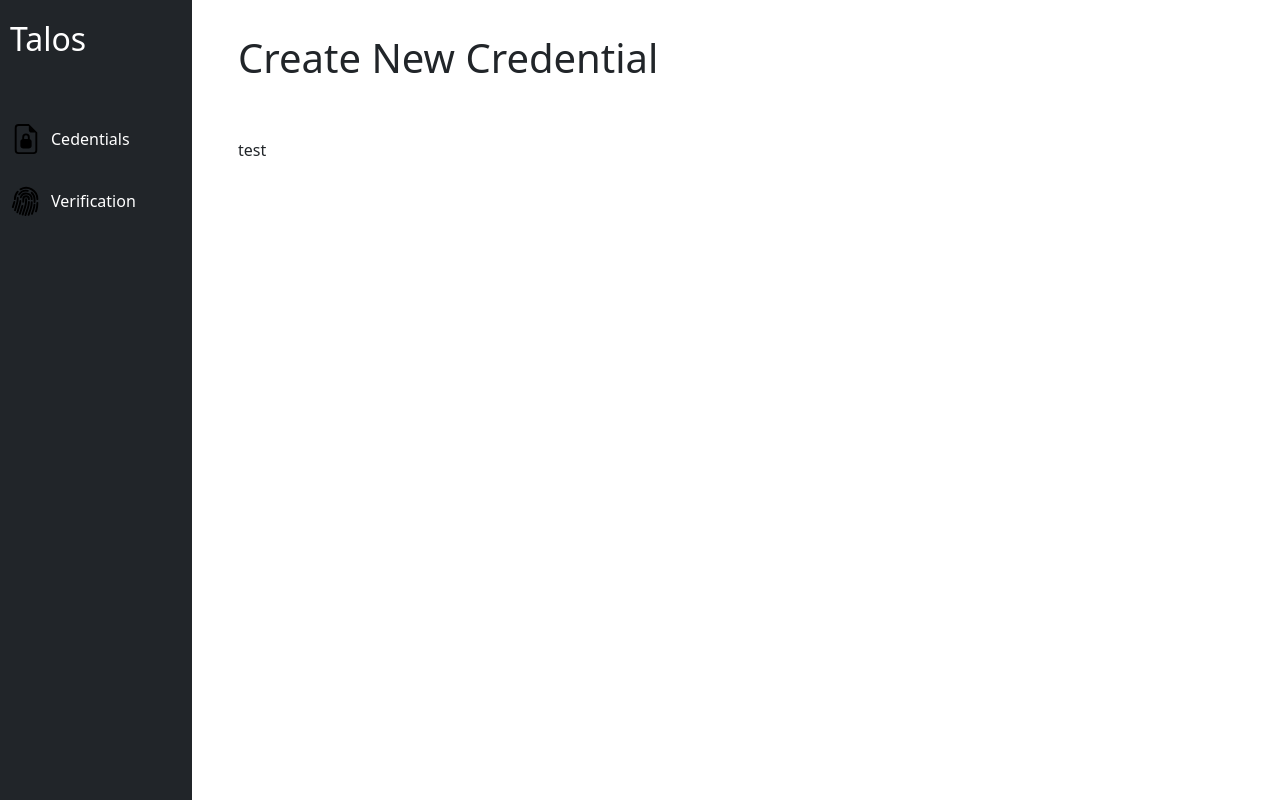
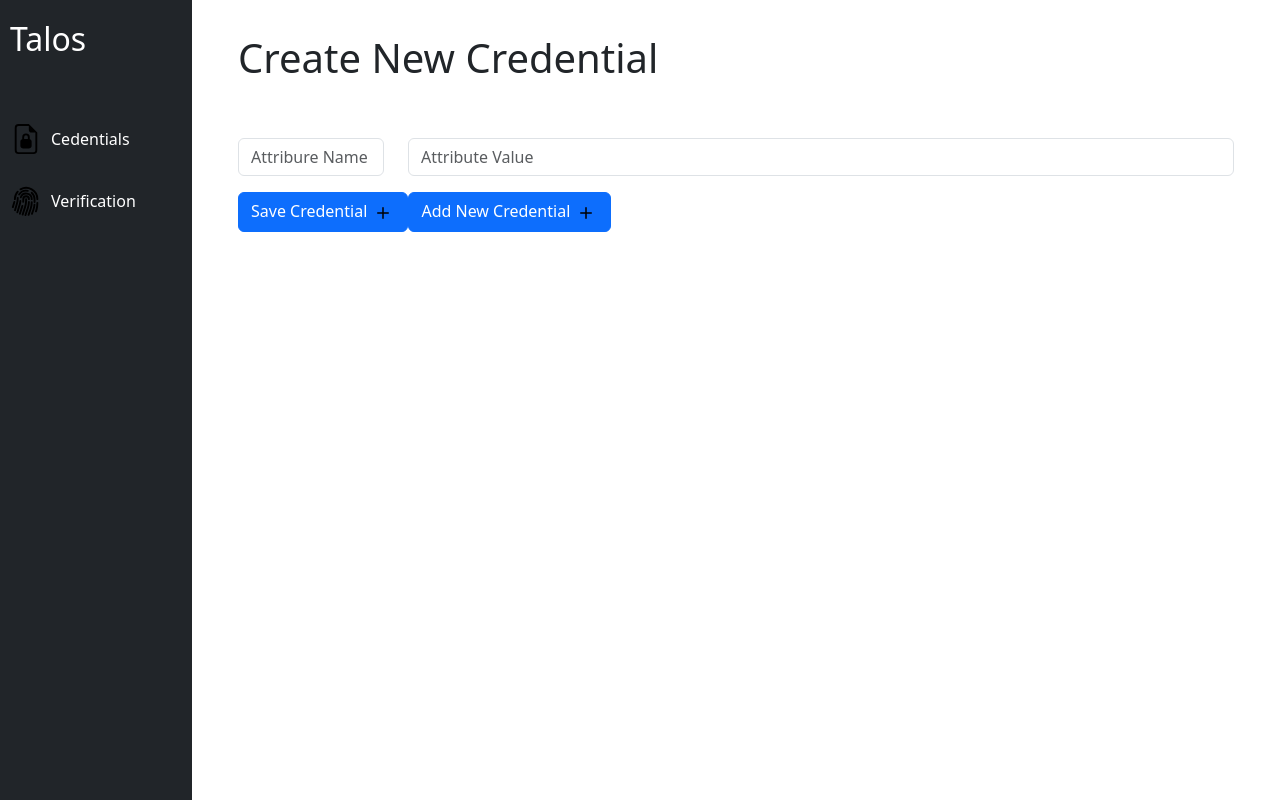
Before and after one commit to Bilalbink1/talos, a React (Vite) app in the folder frontend/: page /credentials/create in a window 1280 px wide. Built offline with nearby package versions, Linux system fonts and the light colour scheme.

Commit message:
DynamicForm component added to create credentials with variable content

```diff
--- /dev/null
+++ b/frontend/src/components/DynamicForm/DynamicForm.tsx
@@ -0,0 +1,120 @@
+import { useState, type ChangeEvent } from "react";
+import Form from "react-bootstrap/Form";
+import { Button, Row, Col } from "react-bootstrap";
+import { Plus } from "react-bootstrap-icons";
+
+const DynamicForm = () => {
+    const [attributeList, setAttributeList] = useState([
+        { attributeName: "", attributeValue: "" },
+    ]);
+
+    /**
+     * This function will add a new Form Group containing the input fields for a new pair of attribute name and value.
+     */
+    const handleAddNewAttributeField = () => {
+        setAttributeList([
+            ...attributeList,
+            { attributeName: "", attributeValue: "" },
+        ]);
+    };
+
+    /**
+     * This function will use the attributeList state to generate a JSON containing all the attribute names as keys and attribute values as values.
+     */
+    const handleCreateCredential = () => {
+        let result: { [key: string]: string } = {};
+        for (const attribute of attributeList) {
+            result[attribute.attributeName] = attribute.attributeValue;
+        }
+
+        console.log(result);
+    };
+
+    /**
+     * This function will locate the attribute in the attribute list and update its attributeName value
+     * to the one that was input in the form.
+     * @param {ChangeEvent} event
+     * @param {number} attributeIndex
+     */
+    const hanldeAttributeName = (
+        event: ChangeEvent,
+        attributeIndex: number
+    ) => {
+        setAttributeList(
+            attributeList.map((attribute, index) =>
+                index === attributeIndex
+                    ? {
+                          ...attribute,
+                          attributeName: (event.target as HTMLInputElement)
+                              .value,
+                      }
+                    : attribute
+            )
+        );
+    };
+
+    /**
+     * This function will locate the attribute in the attribute list and update its attributeValue value
+     * to the one that was input in the form.
+     * @param {ChangeEvent} event
+     * @param {number} attributeIndex
+     */
+    const hanldeAttributeValue = (
+        event: ChangeEvent,
+        attributeIndex: number
+    ) => {
+        setAttributeList(
+            attributeList.map((attribute, index) =>
+                index === attributeIndex
+                    ? {
+                          ...attribute,
+                          attributeValue: (event.target as HTMLInputElement)
+                              .value,
+                      }
+                    : attribute
+            )
+        );
+    };
+
+    return (
+        <>
+            <Form>
+                {attributeList.map((attribute, index) => (
+                    <Form.Group
+                        key={index}
+                        as={Row}
+                        className="mb-3"
+                        controlId="`attributeForm${index}`"
+                    >
+                        <Col sm="2">
+                            <Form.Control
+                                value={attribute.attributeName}
+                                placeholder="Attribure Name"
+                                onChange={(event) =>
+                                    hanldeAttributeName(event, index)
+                                }
+                            />
+                        </Col>
+                        <Col sm="10">
+                            <Form.Control
+                                value={attribute.attributeValue}
+                                placeholder="Attribute Value"
+                                onChange={(event) =>
+                                    hanldeAttributeValue(event, index)
+                                }
+                            />
+                        </Col>
+                    </Form.Group>
+                ))}
+            </Form>
+            <Button variant="primary" onClick={handleCreateCredential}>
+                Save Credential <Plus size="24" />
+            </Button>
+            <Button variant="primary" onClick={handleAddNewAttributeField}>
+                Add New Credential <Plus size="24" />
+            </Button>
+        </>
+    );
+};
+
+export default DynamicForm;
--- a/frontend/src/pages/CredentialForm/CredentialForm.tsx
+++ b/frontend/src/pages/CredentialForm/CredentialForm.tsx
@@ -1,10 +1,13 @@
 import { Container } from "react-bootstrap";
 import PageLayout from "../../components/PageLayout/PageLayout";
+import DynamicForm from "../../components/DynamicForm/DynamicForm";
 
 const CredentialForm = () => {
     return (
         <PageLayout title="Create New Credential">
-            <Container>test</Container>
+            <Container>
+                <DynamicForm />
+            </Container>
         </PageLayout>
     );
 };
```
Also changed, not shown: frontend/src/components/DynamicForm/DynamicForm.module.tsx (added).
